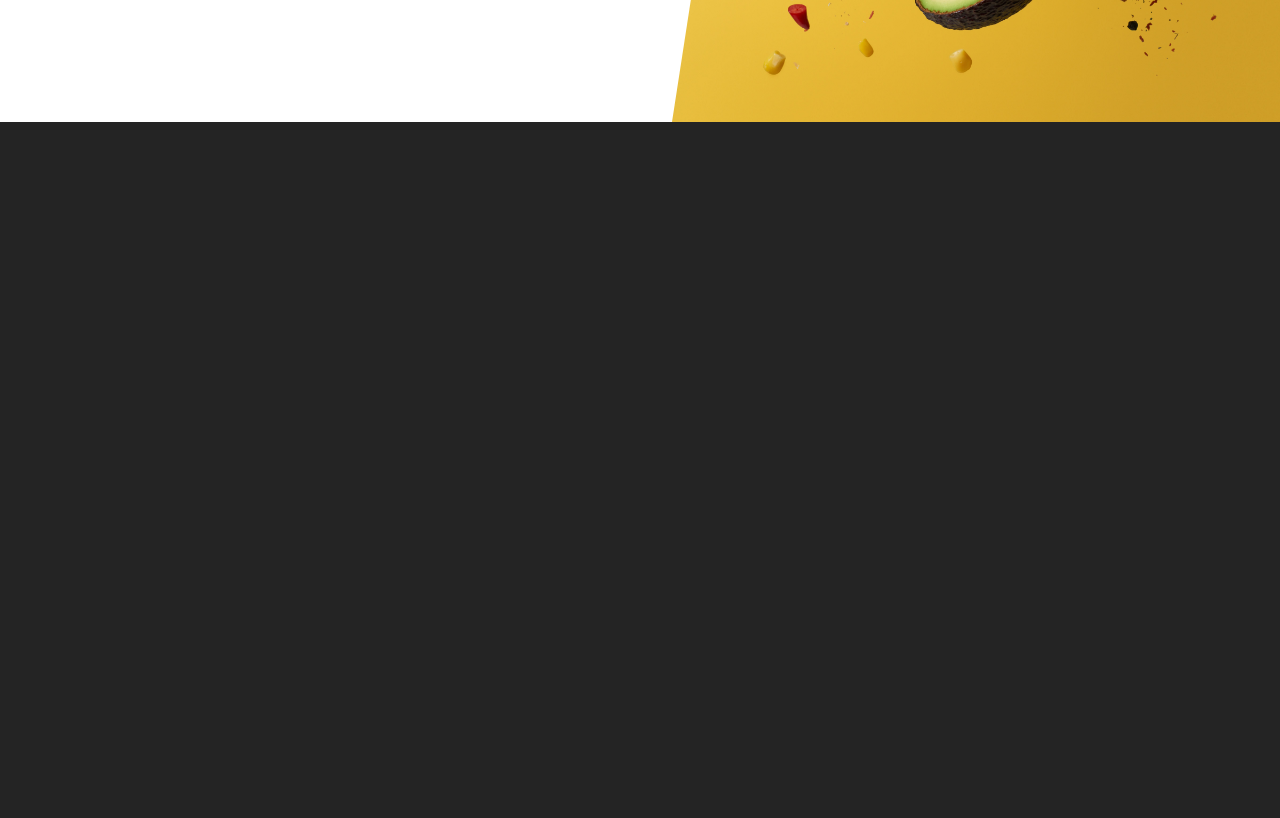
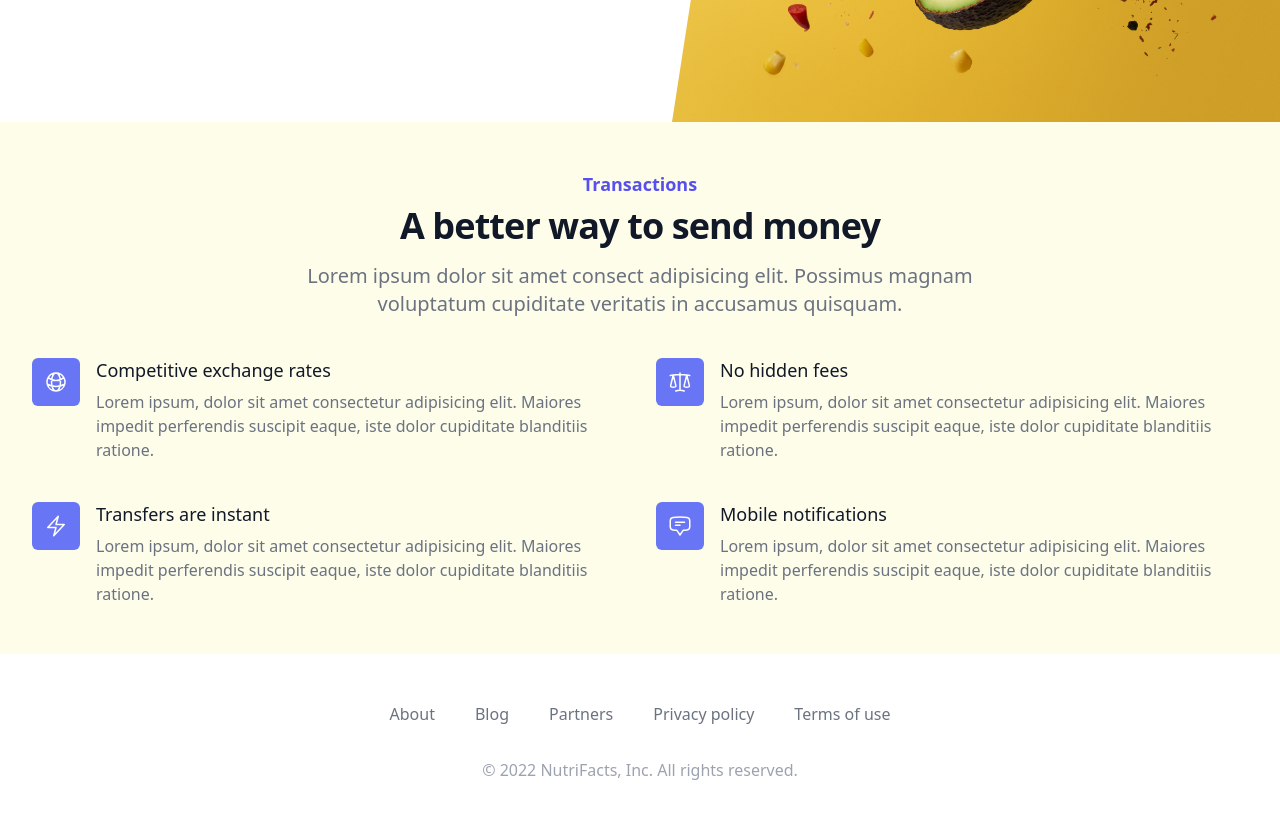
Before and after one commit to badkamyk/NutriFacts, a Next.js app: page / in a window 1280 px wide. Shown: the part 500-1318 px from the top of the page. Before the commit the page ends 800 px from the top, so only its background shows below. Built offline with nearby package versions, Linux system fonts and the light colour scheme.

Commit message:
main page feature

```diff
--- a/app/globals.css
+++ b/app/globals.css
@@ -105,5 +105,5 @@ select {
 /*}*/
 
 body {
-  background: #242424;
+  /*background: #242424;*/
 }
--- a/app/layout.tsx
+++ b/app/layout.tsx
@@ -1,5 +1,6 @@
 import './globals.css'
-import { Nav } from "../components/Nav";
+// import { Nav } from "../components/Nav";
+import FooterComponent from "../components/Footer";
 
 export default function RootLayout({
     children,
@@ -16,6 +17,7 @@ export default function RootLayout({
             <body>
                 {/* <Nav /> */}
                 {children}
+                <FooterComponent />
             </body>
         </html>
     )
--- a/app/page.tsx
+++ b/app/page.tsx
@@ -1,12 +1,13 @@
-
 import Image from 'next/image'
 import styles from './page.module.css'
 import Hero from '../components/Hero'
+import Feature from '../components/Feature'
 
 export default function Home() {
   return (
     <div>
       <Hero />
+        <Feature />
     </div>
   )
 }
--- /dev/null
+++ b/components/Feature.tsx
@@ -0,0 +1,63 @@
+import { BoltIcon, ChatBubbleBottomCenterTextIcon, GlobeAltIcon, ScaleIcon } from '@heroicons/react/24/outline'
+
+const features = [
+    {
+        name: 'Competitive exchange rates',
+        description:
+            'Lorem ipsum, dolor sit amet consectetur adipisicing elit. Maiores impedit perferendis suscipit eaque, iste dolor cupiditate blanditiis ratione.',
+        icon: GlobeAltIcon,
+    },
+    {
+        name: 'No hidden fees',
+        description:
+            'Lorem ipsum, dolor sit amet consectetur adipisicing elit. Maiores impedit perferendis suscipit eaque, iste dolor cupiditate blanditiis ratione.',
+        icon: ScaleIcon,
+    },
+    {
+        name: 'Transfers are instant',
+        description:
+            'Lorem ipsum, dolor sit amet consectetur adipisicing elit. Maiores impedit perferendis suscipit eaque, iste dolor cupiditate blanditiis ratione.',
+        icon: BoltIcon,
+    },
+    {
+        name: 'Mobile notifications',
+        description:
+            'Lorem ipsum, dolor sit amet consectetur adipisicing elit. Maiores impedit perferendis suscipit eaque, iste dolor cupiditate blanditiis ratione.',
+        icon: ChatBubbleBottomCenterTextIcon,
+    },
+]
+
+export default function Example() {
+    return (
+        <div className="bg-white py-12 bg-yellow-50">
+            <div className="mx-auto max-w-7xl px-4 sm:px-6 lg:px-8">
+                <div className="lg:text-center">
+                    <h2 className="text-lg font-semibold text-indigo-600">Transactions</h2>
+                    <p className="mt-2 text-3xl font-bold leading-8 tracking-tight text-gray-900 sm:text-4xl">
+                        A better way to send money
+                    </p>
+                    <p className="mt-4 max-w-2xl text-xl text-gray-500 lg:mx-auto">
+                        Lorem ipsum dolor sit amet consect adipisicing elit. Possimus magnam voluptatum cupiditate veritatis in
+                        accusamus quisquam.
+                    </p>
+                </div>
+
+                <div className="mt-10">
+                    <dl className="space-y-10 md:grid md:grid-cols-2 md:gap-x-8 md:gap-y-10 md:space-y-0">
+                        {features.map((feature) => (
+                            <div key={feature.name} className="relative">
+                                <dt>
+                                    <div className="absolute flex h-12 w-12 items-center justify-center rounded-md bg-indigo-500 text-white">
+                                        <feature.icon className="h-6 w-6" aria-hidden="true" />
+                                    </div>
+                                    <p className="ml-16 text-lg font-medium leading-6 text-gray-900">{feature.name}</p>
+                                </dt>
+                                <dd className="mt-2 ml-16 text-base text-gray-500">{feature.description}</dd>
+                            </div>
+                        ))}
+                    </dl>
+                </div>
+            </div>
+        </div>
+    )
+}
--- /dev/null
+++ b/components/Footer.tsx
@@ -0,0 +1,38 @@
+export default function Footer() {
+    return (
+        <footer className="bg-white mt-auto">
+            <div className="max-w-7xl mx-auto py-12 px-4 overflow-hidden sm:px-6 lg:px-8">
+                <nav className="-mx-5 -my-2 flex flex-wrap justify-center" aria-label="Footer">
+                    <div className="px-5 py-2">
+                        <a href="#" className="text-base text-gray-500 hover:text-gray-900">
+                            About
+                        </a>
+                    </div>
+                    <div className="px-5 py-2">
+                        <a href="#" className="text-base text-gray-500 hover:text-gray-900">
+                            Blog
+                        </a>
+                    </div>
+                    <div className="px-5 py-2">
+                        <a href="#" className="text-base text-gray-500 hover:text-gray-900">
+                            Partners
+                        </a>
+                    </div>
+                    <div className="px-5 py-2">
+                        <a href="#" className="text-base text-gray-500 hover:text-gray-900">
+                            Privacy policy
+                        </a>
+                    </div>
+                    <div className="px-5 py-2">
+                        <a href="#" className="text-base text-gray-500 hover:text-gray-900">
+                            Terms of use
+                        </a>
+                    </div>
+                </nav>
+                <p className="mt-8 text-center text-base text-gray-400">
+                    &copy; 2022 NutriFacts, Inc. All rights reserved.
+                </p>
+            </div>
+        </footer>
+    )
+}
--- a/components/Nav.tsx
+++ b/components/Nav.tsx
@@ -5,7 +5,7 @@ import { Navbar, Button } from "flowbite-react";
 import Image from 'next/image';
 
 
-export const Nav = () => {
+export default function Nav() {
     return (
         <Navbar
             fluid={true}
--- a/tailwind.config.js
+++ b/tailwind.config.js
@@ -1,6 +1,5 @@
 /** @type {import('tailwindcss').Config} */
 module.exports = {
-  darkMode: 'media',
   content: [
     "./app/**/*.{js,ts,jsx,tsx}", // Note the addition of the `app` directory.
     "./pages/**/*.{js,ts,jsx,tsx}",
```
